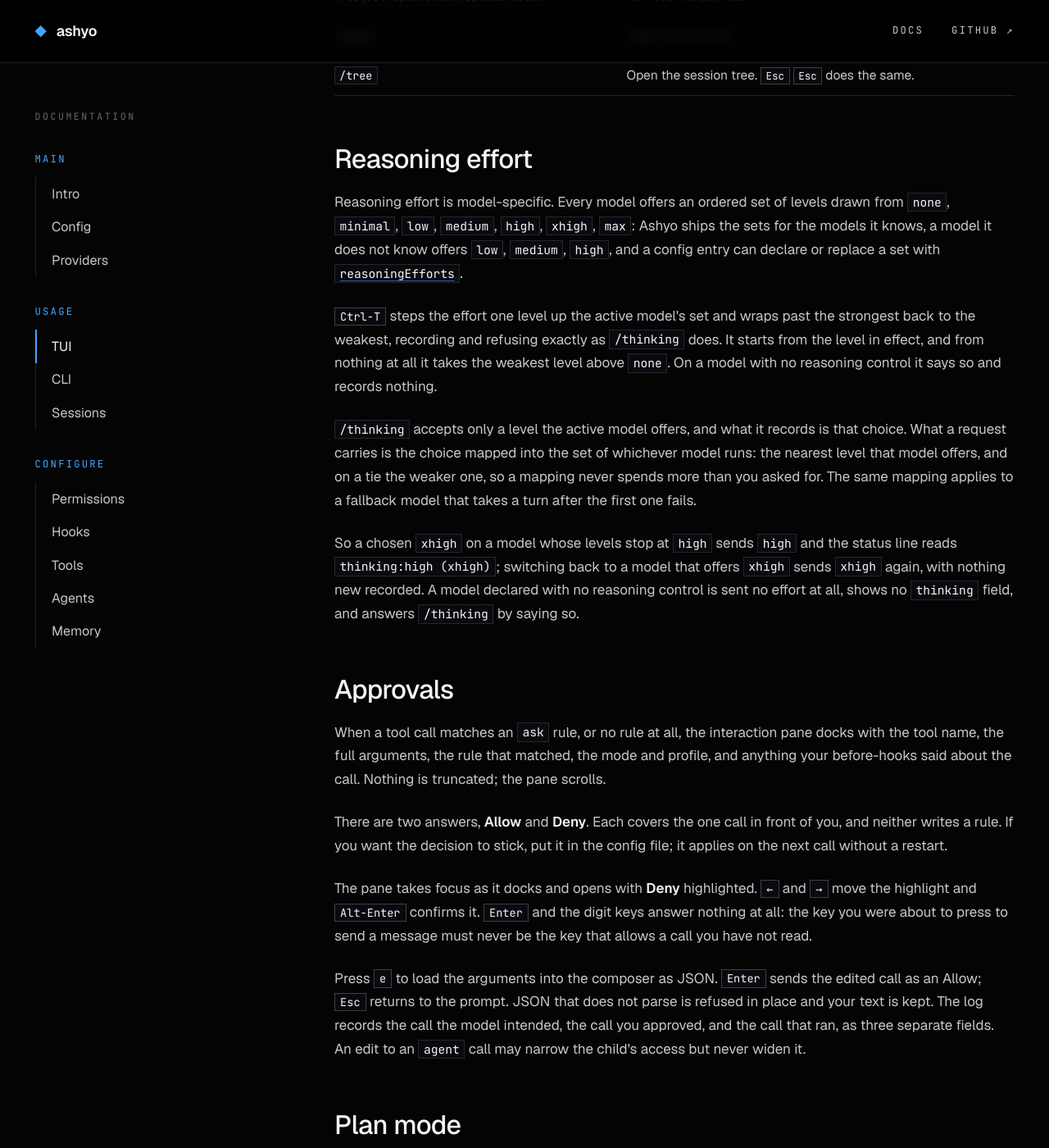
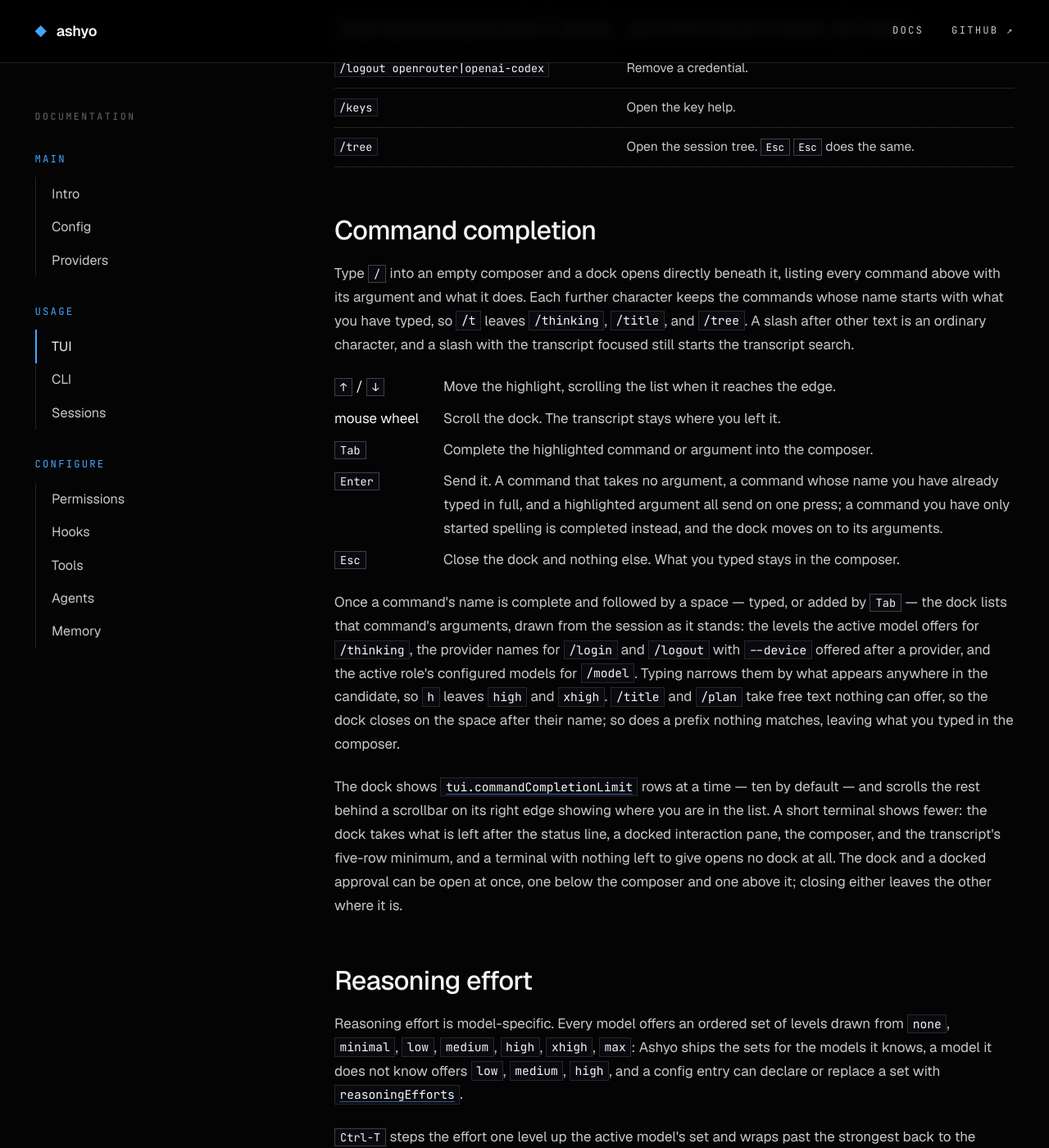
Before and after one commit to ashyo-ai/ashyo-ai.github.io, a Jekyll site: the page built from tui.html, in a window 1280 px wide and 1400 px high, scrolled down 3137 px. Shown: the whole window at 82% size. Built offline with Jekyll 4.4.1, drawn with Linux system fonts in a browser that asks for light colours; some of the changed text lies outside the part shown.

Commit message:
Document the slash command completion dock

```diff
--- a/tui.html
+++ b/tui.html
@@ -11,7 +11,7 @@ title: TUI
 <p>Without a session id, Ashyo creates a new session in the current directory. The terminal must be at least 24 columns by 12 rows; below that, input is held and a resize notice is shown. The mouse wheel scrolls the pane under the pointer and a click moves focus.</p>
 
 <h2 id="layout">Layout</h2>
-<p>Top to bottom: the <strong>transcript</strong>, an <strong>interaction pane</strong> that docks only when something needs you, the <strong>composer</strong>, and a one-line <strong>status line</strong>. The interaction pane takes at most 40% of the rows and the transcript always keeps at least five, so a long approval scrolls inside its box rather than pushing the conversation off screen. The composer grows to five rows.</p>
+<p>Top to bottom: the <strong>transcript</strong>, an <strong>interaction pane</strong> that docks only when something needs you, the <strong>composer</strong>, the <a href="#completion">command completion dock</a> while you are typing a command, and a one-line <strong>status line</strong>. The interaction pane takes at most 40% of the rows and the transcript always keeps at least five, so a long approval scrolls inside its box rather than pushing the conversation off screen. The composer grows to five rows.</p>
 <p>The interaction pane takes focus as it docks, so an approval never sits waiting for you to notice it. Whatever you were typing is left in the composer untouched, and when the pane closes focus goes back where it came from — the composer, or the transcript if that is what you were reading. A question with no options is the exception: it is answered by typing, so it leaves the composer focused.</p>
 
 <p>Every line in the transcript is labeled with who produced it: <code>you</code>, the provider and model that answered, <code>tool: &lt;name&gt;</code> for a call, <code>ashyo</code> for the harness's own reports, and <code>advisor (note)</code>, <code>advisor (concern)</code>, or <code>advisor (blocker)</code> for the <a href="agents.html#advisor-kinds">advisor</a>. A note the harness dropped is labeled <code>— dropped</code>: it is shown, and the model never read it. A concern or blocker that <a href="config.html#immune-turns"><code>advisor.immuneTurns</code></a> held back is labeled <code>— held</code>: it keeps its kind, interrupts nothing, and reaches the model with your next message. A call a blocker cut short says so where the call is, and a turn the advisor started opens with a line saying so. The transcript is a projection of the branch you are on, so a resume or a branch switch shows the same lines in the same places.</p>
@@ -24,14 +24,14 @@ title: TUI
 <dt><kbd>PageUp</kbd> / <kbd>PageDown</kbd></dt><dd>Scroll the focused pane by a page.</dd>
 <dt><kbd>Ctrl-Up</kbd> / <kbd>Ctrl-Down</kbd></dt><dd>Scroll by a line.</dd>
 <dt><kbd>g</kbd> / <kbd>G</kbd></dt><dd>Jump to the top or bottom of the transcript.</dd>
-<dt><kbd>/</kbd></dt><dd>Search the transcript; <kbd>n</kbd> and <kbd>N</kbd> step through matches.</dd>
+<dt><kbd>/</kbd></dt><dd>In an empty composer, open the <a href="#completion">command completion dock</a>. With the transcript focused, search it; <kbd>n</kbd> and <kbd>N</kbd> step through matches.</dd>
 <dt><kbd>Ctrl-T</kbd></dt><dd>Step the reasoning effort up through the active model's levels, wrapping. See <a href="#reasoning-effort">Reasoning effort</a>.</dd>
 <dt><kbd>Ctrl-S</kbd></dt><dd>Open the session picker.</dd>
 <dt><kbd>F1</kbd></dt><dd>Toggle key help. <code>/keys</code> does the same.</dd>
 <dt><kbd>←</kbd> / <kbd>→</kbd></dt><dd>Move the highlighted option in the interaction pane.</dd>
 <dt><kbd>Alt-Enter</kbd></dt><dd>Answer the interaction pane with the highlighted option. Nothing else answers it: <kbd>Enter</kbd> and the digit keys do nothing there, because the pane takes focus the moment it docks and a key already on its way to the composer must not be able to allow a tool call.</dd>
 <dt><kbd>e</kbd></dt><dd>Edit a tool call's arguments before allowing it.</dd>
-<dt><kbd>Esc</kbd></dt><dd>Close an overlay or search; otherwise interrupt the running turn, or cancel a pending login.</dd>
+<dt><kbd>Esc</kbd></dt><dd>Close the completion dock, an overlay, or the search; otherwise interrupt the running turn, or cancel a pending login. An <kbd>Esc</kbd> that closed the dock has acted: it interrupts nothing and starts no <kbd>Esc</kbd> <kbd>Esc</kbd> pair.</dd>
 <dt><kbd>Esc</kbd> <kbd>Esc</kbd></dt><dd>Open the session tree, when the first press had nothing to close, interrupt, or cancel. Two presses within half a second.</dd>
 <dt><kbd>Ctrl-C</kbd></dt><dd>Quit. The session records an interrupt exit.</dd>
 </dl>
@@ -53,6 +53,18 @@ title: TUI
 <tr><td><code>/keys</code></td><td>Open the key help.</td></tr>
 <tr><td><code>/tree</code></td><td>Open the session tree. <kbd>Esc</kbd> <kbd>Esc</kbd> does the same.</td></tr>
 </table>
+
+<h2 id="completion">Command completion</h2>
+<p>Type <kbd>/</kbd> into an empty composer and a dock opens directly beneath it, listing every command above with its argument and what it does. Each further character keeps the commands whose name starts with what you have typed, so <code>/t</code> leaves <code>/thinking</code>, <code>/title</code>, and <code>/tree</code>. A slash after other text is an ordinary character, and a slash with the transcript focused still starts the transcript search.</p>
+<dl>
+<dt><kbd>↑</kbd> / <kbd>↓</kbd></dt><dd>Move the highlight, scrolling the list when it reaches the edge.</dd>
+<dt>mouse wheel</dt><dd>Scroll the dock. The transcript stays where you left it.</dd>
+<dt><kbd>Tab</kbd></dt><dd>Complete the highlighted command or argument into the composer.</dd>
+<dt><kbd>Enter</kbd></dt><dd>Send it. A command that takes no argument, a command whose name you have already typed in full, and a highlighted argument all send on one press; a command you have only started spelling is completed instead, and the dock moves on to its arguments.</dd>
+<dt><kbd>Esc</kbd></dt><dd>Close the dock and nothing else. What you typed stays in the composer.</dd>
+</dl>
+<p>Once a command's name is complete and followed by a space — typed, or added by <kbd>Tab</kbd> — the dock lists that command's arguments, drawn from the session as it stands: the levels the active model offers for <code>/thinking</code>, the provider names for <code>/login</code> and <code>/logout</code> with <code>--device</code> offered after a provider, and the active role's configured models for <code>/model</code>. Typing narrows them by what appears anywhere in the candidate, so <code>h</code> leaves <code>high</code> and <code>xhigh</code>. <code>/title</code> and <code>/plan</code> take free text nothing can offer, so the dock closes on the space after their name; so does a prefix nothing matches, leaving what you typed in the composer.</p>
+<p>The dock shows <a href="config.html#schema"><code>tui.commandCompletionLimit</code></a> rows at a time — ten by default — and scrolls the rest behind a scrollbar on its right edge showing where you are in the list. A short terminal shows fewer: the dock takes what is left after the status line, a docked interaction pane, the composer, and the transcript's five-row minimum, and a terminal with nothing left to give opens no dock at all. The dock and a docked approval can be open at once, one below the composer and one above it; closing either leaves the other where it is.</p>
 
 <h2 id="reasoning-effort">Reasoning effort</h2>
 <p>Reasoning effort is model-specific. Every model offers an ordered set of levels drawn from <code>none</code>, <code>minimal</code>, <code>low</code>, <code>medium</code>, <code>high</code>, <code>xhigh</code>, <code>max</code>: Ashyo ships the sets for the models it knows, a model it does not know offers <code>low</code>, <code>medium</code>, <code>high</code>, and a config entry can declare or replace a set with <a href="config.html#reasoning-effort"><code>reasoningEfforts</code></a>.</p>
```
